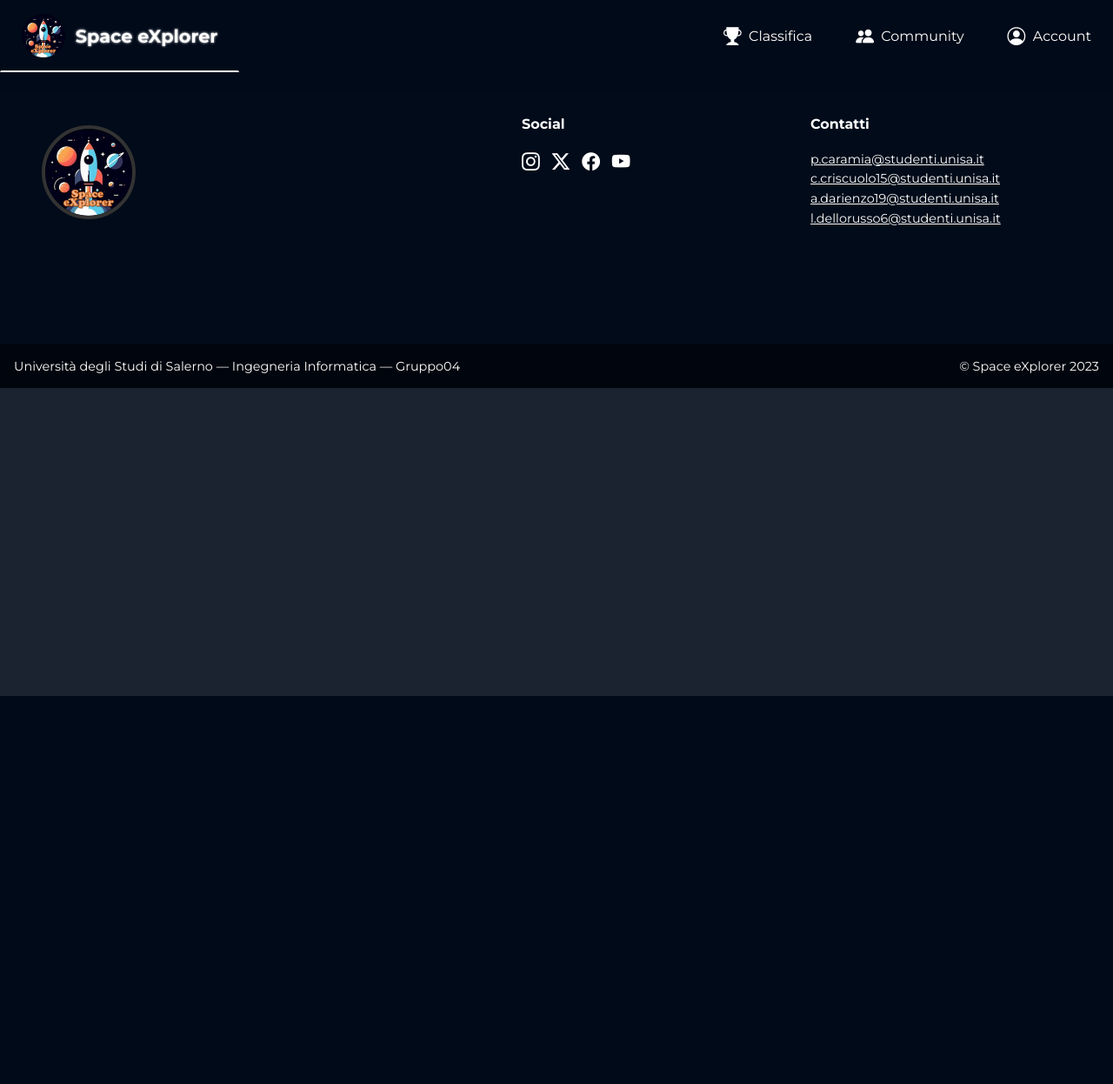
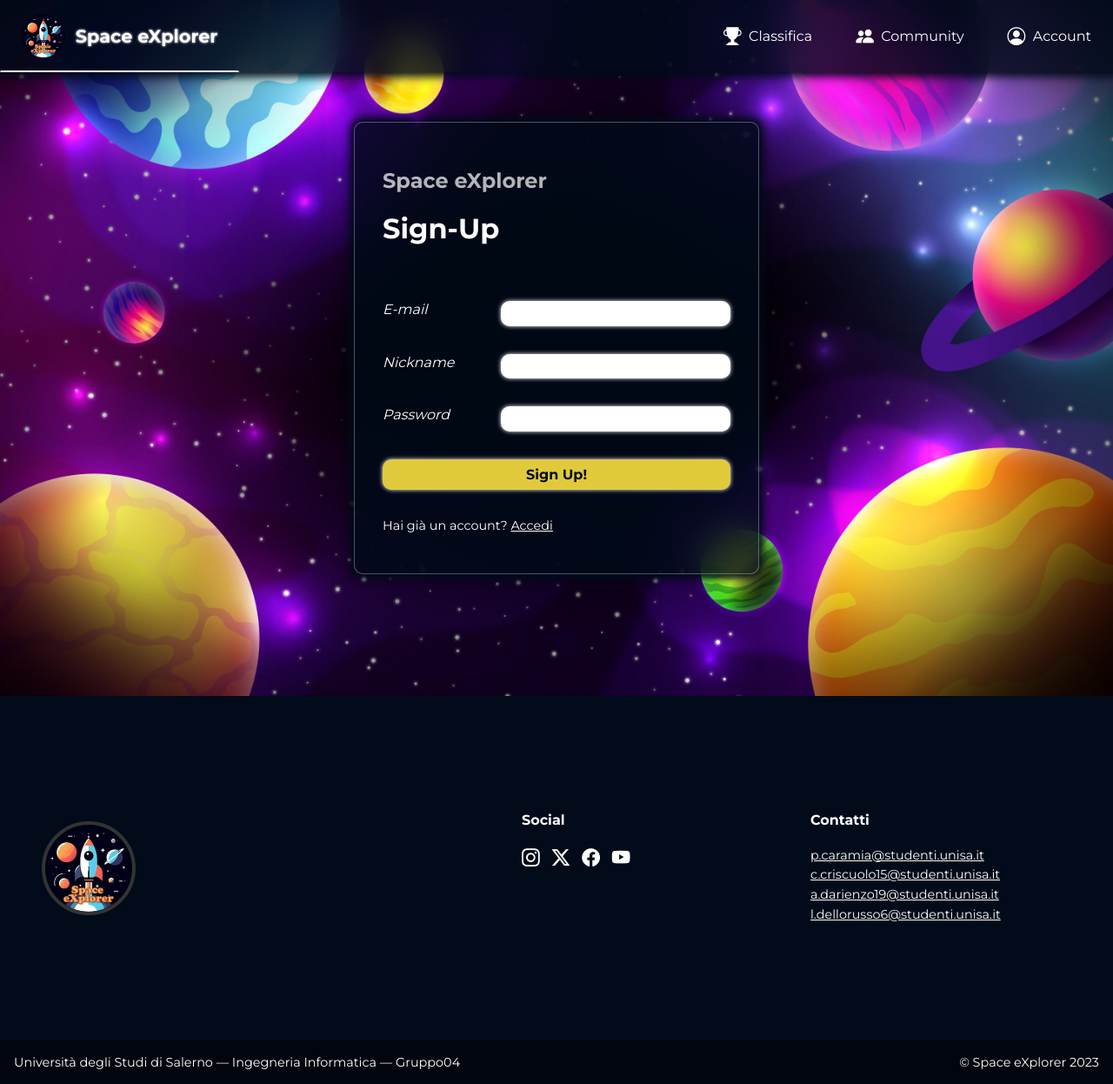
Before and after one commit to luca-software-developer/Space-eXplorer, a PHP site: page /login.php in a window 1280 px wide. Shown: the whole page at 87% size. Before the commit the page ends 800 px from the top, so only its background shows below. Run offline with PHP 8.4, Linux system fonts and the light colour scheme.

Commit message:
Modifiche Log-In

```diff
--- /dev/null
+++ b/css/login.css
@@ -0,0 +1,88 @@
+#login {
+    width: 100%;
+    min-height: 100%;
+    background-image: url('../img/login.jpg');
+    background-size: cover;
+    background-position: center;
+    display: flex;
+    align-items: center;
+    justify-content: center;
+}
+
+#login a {
+    text-decoration: underline;
+}
+
+#login-form-container > div > p {
+    font-size: .9rem;
+}
+
+#login-form-container {
+    width: 80%;
+    max-width: 400px;
+    background: rgba(1, 11, 25, 0.8);
+    backdrop-filter: blur(20px);
+    -webkit-backdrop-filter: blur(20px);
+    box-shadow: 0 0 10px 5px #010b19;
+    border-radius: 10px;
+    padding: 2rem;
+    border: 1px solid rgba(255, 255, 255, 0.3);
+}
+
+#login-form-container h2 {
+    opacity: .7;
+}
+
+.login-form {
+    margin-top: 4rem;
+    width: 100%;
+}
+
+.login-form>p {
+    width: 100%;
+    display: flex;
+}
+
+label {
+    font-style: italic;
+    margin-bottom: .3rem;
+}
+
+input {
+    min-width: 65%;
+    margin-bottom: 1rem;
+    outline: none;
+    border: 0;
+    padding-block: .3rem;
+    font-size: 16px;
+    border-radius: 10px;
+    box-shadow: 0 0 5px 0 white;
+    text-align: center;
+    margin-left: auto;
+    font-family: 'Montserrat', sans-serif;
+}
+
+input[type="submit"] {
+    width: 100%;
+    padding-block: .5rem;
+    font-weight: bold;
+    color: #010b19;
+    background-color: #E0CA3C;
+    cursor: pointer;
+}
+
+@media screen and (max-width: 480px) {
+    .login-form {
+        display: flex;
+        flex-direction: column;
+        align-items: center;
+    }
+
+    .login-form>p {
+        flex-direction: column;
+    }
+
+    input {
+        margin-left: initial;
+    }
+}
--- a/index.php
+++ b/index.php
@@ -30,14 +30,14 @@
             🎮 #1 Online Space Gaming Platform 🎮
         </h2>
         <hr data-aos="fade-up" data-aos-duration="1000" data-aos-delay="100" />
-        <form class="sign-up" method="post" action="index.php">
+        <form class="sign-up" method="post" action="login.php">
             <input type="email" id="email" name="email" placeholder="Inserisci qui la tua e-mail" required
                 data-aos="fade-up" data-aos-duration="1000" data-aos-delay="150" />
             <input type="submit" id="submit" name="submit" value="Registrati" data-aos="fade-up"
                 data-aos-duration="1000" data-aos-delay="200" />
         </form>
         <p id="accedi" data-aos="fade-up" data-aos-duration="1000" data-aos-delay="250">Hai già un account? <a
-                href="#">Accedi</a>
+                href="login.php">Accedi</a>
         </p>
     </header>
 
--- a/login.php
+++ b/login.php
@@ -13,11 +13,8 @@
     <link rel="icon" type="image/x-icon" href="favicon.ico" />
     <link rel="stylesheet" href="css/base.css" type="text/css" />
     <link rel="stylesheet" href="css/footer.css" type="text/css" />
-    <link rel="stylesheet" href="css/header.css" type="text/css" />
     <link rel="stylesheet" href="css/navbar.css" type="text/css" />
-    <link rel="stylesheet" href="css/ranking.css" type="text/css" />
-    <link rel="stylesheet" href="css/stats.css" type="text/css" />
-    <link rel="stylesheet" href="css/story.css" type="text/css" />
+    <link rel="stylesheet" href="css/login.css" type="text/css" />
     <link href="https://unpkg.com/aos@2.3.1/dist/aos.css" rel="stylesheet" />
     <link rel="stylesheet" href="https://cdn.jsdelivr.net/npm/bootstrap-icons@1.11.1/font/bootstrap-icons.css" />
 </head>
@@ -25,7 +22,79 @@
 <body>
     <?php include 'navbar.php'; ?>
 
-
+    <div id="login">
+        <div data-aos="fade-up" data-aos-duration="1000" id="login-form-container">
+            <h2>Space eXplorer</h2>
+            <?php
+            if (isset($_GET['action'])) {
+                $action = $_GET['action'];
+            } else {
+                $action = 'signup';
+            }
+            if ($action == 'signup') {
+            ?>
+            <div id="signup-form-container">
+                <h1>Sign-Up</h1>
+                <form id="signup-form" class="login-form" action="#" method="post">
+                    <p>
+                        <label data-aos="fade-up" data-aos-duration="1000" for="signup-email">E-mail</label>
+                        <input data-aos="fade-up" data-aos-duration="1000" data-aos-delay="50" type="email"
+                            id="signup-email" name="signup-email" value="<?php echo $_POST['email'] ?? ''; ?>"
+                            required />
+                    </p>
+                    <p>
+                        <label data-aos="fade-up" data-aos-duration="1000" data-aos-delay="100"
+                            for="signup-nickname">Nickname</label>
+                        <input data-aos="fade-up" data-aos-duration="1000" data-aos-delay="150" type="text"
+                            id="signup-nickname" name="signup-nickname" required />
+                    </p>
+                    <p>
+                        <label data-aos="fade-up" data-aos-duration="1000" data-aos-delay="200"
+                            for="signup-password">Password</label>
+                        <input data-aos="fade-up" data-aos-duration="1000" data-aos-delay="250" type="password"
+                            id="signup-password" name="signup-password" required />
+                    </p>
+                    <p>
+                        <input data-aos="fade-up" data-aos-duration="1000" data-aos-delay="300" type="submit"
+                            id="signup-submit" name="signup-submit" value="Sign Up!" />
+                    </p>
+                </form>
+                <p data-aos="fade-up" data-aos-duration="1000" data-aos-delay="350">
+                    Hai già un account? <a href="?action=signin">Accedi</a>
+                </p>
+            </div>
+            <?php
+            } else {
+            ?>
+            <div id="signin-form-container">
+                <h1>Sign-In</h1>
+                <form id="signin-form" class="login-form" action="#" method="post">
+                    <p>
+                        <label data-aos="fade-up" data-aos-duration="1000" for="signin-email">E-mail</label>
+                        <input data-aos="fade-up" data-aos-duration="1000" data-aos-delay="50" type="email"
+                            id="signin-email" name="signin-email" value="<?php echo $_POST['email'] ?? ''; ?>"
+                            required />
+                    </p>
+                    <p>
+                        <label data-aos="fade-up" data-aos-duration="1000" data-aos-delay="100"
+                            for="signin-password">Password</label>
+                        <input data-aos="fade-up" data-aos-duration="1000" data-aos-delay="150" type="password"
+                            id="signin-password" name="signin-password" required />
+                    </p>
+                    <p>
+                        <input data-aos="fade-up" data-aos-duration="1000" data-aos-delay="200" type="submit"
+                            id="signin-submit" name="signin-submit" value="Sign In!" />
+                    </p>
+                </form>
+                <p data-aos="fade-up" data-aos-duration="1000" data-aos-delay="250">
+                    Non hai un account? <a href="?action=signup">Iscriviti</a>
+                </p>
+            </div>
+            <?php
+            }
+            ?>
+        </div>
+    </div>
 
     <?php include 'top.php'; ?>
     <?php include 'footer.php'; ?>
```
Also changed, not shown: img/login.jpg (added).
